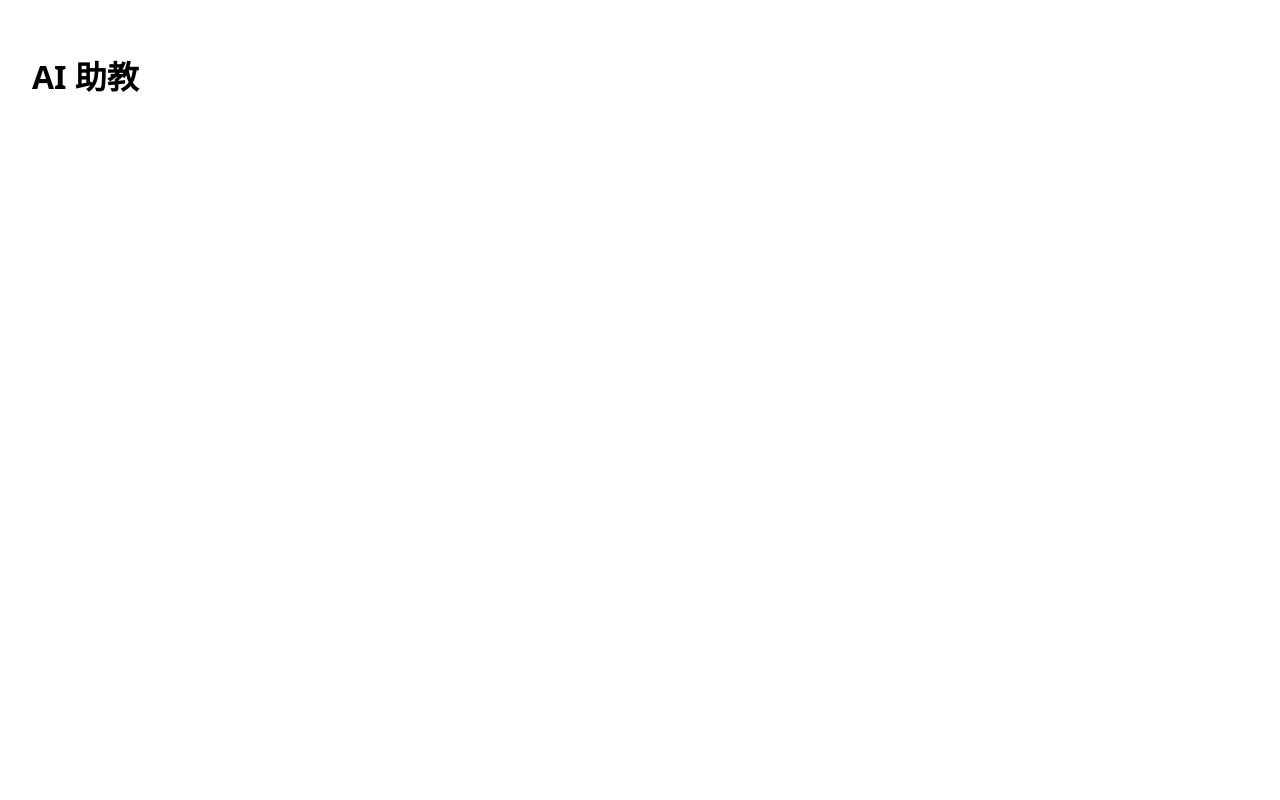
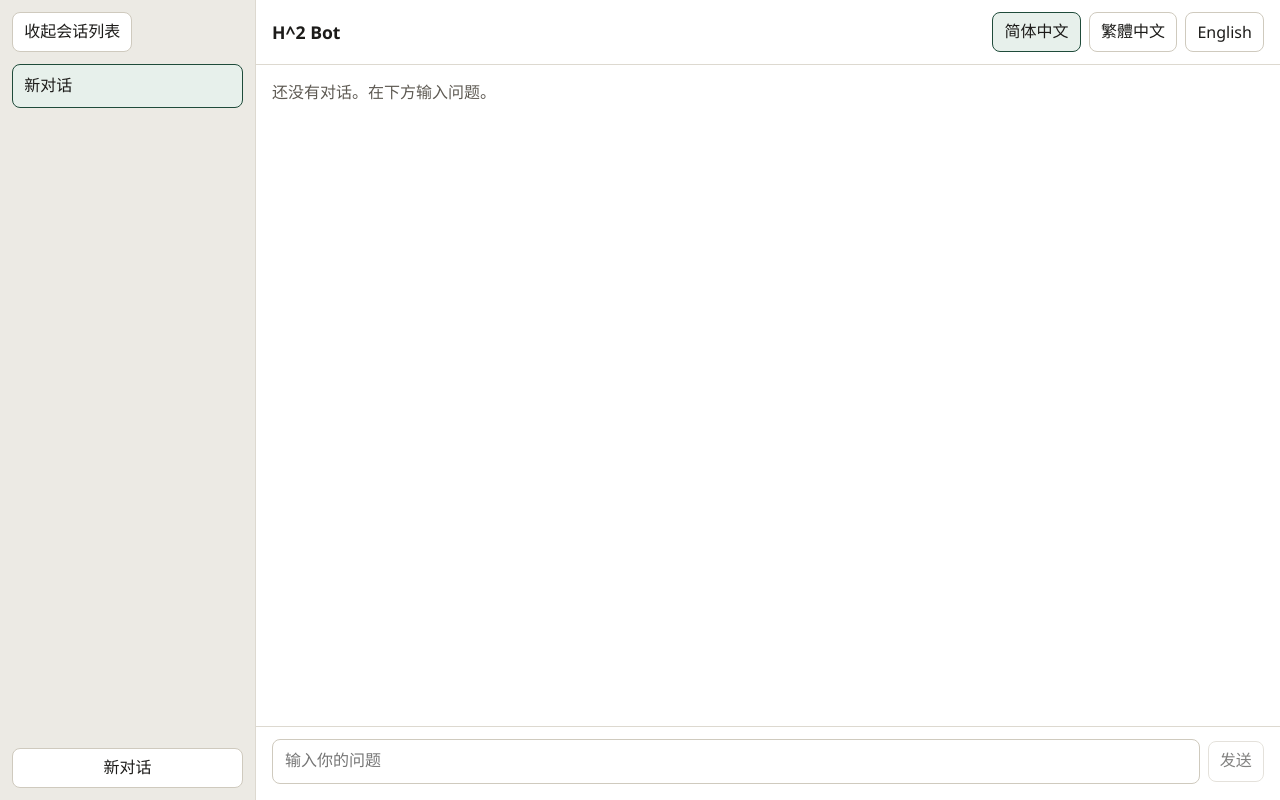
Before and after one commit to Ozx-68102/aiep-int6137-chatbot-AITutor, a React (Vite) app: page / in a window 1280 px wide. Built offline with nearby package versions, Linux system fonts and the light colour scheme.

Commit message:
feat: build multi-session chat UI with language switch

```diff
--- a/index.html
+++ b/index.html
@@ -3,7 +3,7 @@
   <head>
     <meta charset="UTF-8" />
     <meta name="viewport" content="width=device-width, initial-scale=1.0" />
-    <title>AI 助教</title>
+    <title>H^2 Bot</title>
   </head>
   <body>
     <div id="root"></div>
--- a/src/App.tsx
+++ b/src/App.tsx
@@ -1,7 +1,173 @@
+import { useEffect, useState, type FormEvent } from 'react'
+import { sendMessage } from './api/chat.ts'
+import { locales, translations, type Locale } from './i18n.ts'
+
+type Message = {
+  id: string
+  role: 'user' | 'assistant'
+  text: string
+  locale: Locale
+}
+
+type Session = {
+  id: string
+  title: string | null
+  titleLocale: Locale | null
+  messages: Message[]
+}
+
+const htmlLang: Record<Locale, string> = {
+  'zh-CN': 'zh-Hans',
+  'zh-TW': 'zh-Hant',
+  en: 'en',
+}
+
+function createSession(): Session {
+  return { id: crypto.randomUUID(), title: null, titleLocale: null, messages: [] }
+}
+
+function sessionTitle(session: Session, fallback: string): string {
+  return session.title ?? fallback
+}
+
 export default function App() {
+  const [locale, setLocale] = useState<Locale>('zh-CN')
+  const [sidebarOpen, setSidebarOpen] = useState(true)
+  const [sessions, setSessions] = useState<Session[]>(() => [createSession()])
+  const [activeId, setActiveId] = useState(() => sessions[0]?.id ?? '')
+  const [draft, setDraft] = useState('')
+  const text = translations[locale]
+  const active = sessions.find((session) => session.id === activeId) ?? sessions[0]
+
+  useEffect(() => {
+    document.documentElement.lang = htmlLang[locale]
+    document.title = 'H^2 Bot'
+  }, [locale])
+
+  function openSession(id: string) {
+    setActiveId(id)
+  }
+
+  function addSession() {
+    const session = createSession()
+    setSessions((current) => [session, ...current])
+    setActiveId(session.id)
+    setDraft('')
+  }
+
+  function submitMessage(event: FormEvent<HTMLFormElement>) {
+    event.preventDefault()
+    const question = draft.trim()
+    if (!question || !active) {
+      return
+    }
+    const answer = sendMessage(question, locale)
+    const userMessage: Message = {
+      id: crypto.randomUUID(),
+      role: 'user',
+      text: question,
+      locale,
+    }
+    const assistantMessage: Message = {
+      id: crypto.randomUUID(),
+      role: 'assistant',
+      text: answer,
+      locale,
+    }
+    setSessions((current) =>
+      current.map((session) => {
+        if (session.id !== active.id) {
+          return session
+        }
+        return {
+          ...session,
+          title: session.title ?? question,
+          titleLocale: session.titleLocale ?? locale,
+          messages: [...session.messages, userMessage, assistantMessage],
+        }
+      }),
+    )
+    setDraft('')
+  }
+
   return (
-    <main>
-      <h1>AI 助教</h1>
-    </main>
+    <div className={sidebarOpen ? 'app' : 'app sidebar-closed'}>
+      {sidebarOpen ? (
+        <aside className="sidebar" aria-label={text.sessions}>
+          <div className="sidebar-top">
+            <button type="button" onClick={() => setSidebarOpen(false)}>
+              {text.hideSidebar}
+            </button>
+          </div>
+          <ul className="session-list">
+            {sessions.map((session) => (
+              <li key={session.id}>
+                <button
+                  type="button"
+                  className={session.id === active?.id ? 'session current' : 'session'}
+                  lang={session.titleLocale ? htmlLang[session.titleLocale] : undefined}
+                  aria-current={session.id === active?.id ? 'true' : undefined}
+                  onClick={() => openSession(session.id)}
+                >
+                  {sessionTitle(session, text.newChat)}
+                </button>
+              </li>
+            ))}
+          </ul>
+          <button type="button" className="new-chat" onClick={addSession}>
+            {text.newChat}
+          </button>
+        </aside>
+      ) : null}
+      <main className="chat">
+        <header className="chat-bar">
+          {sidebarOpen ? null : (
+            <button type="button" onClick={() => setSidebarOpen(true)}>
+              {text.showSidebar}
+            </button>
+          )}
+          <h1 lang="en">H^2 Bot</h1>
+          <div className="languages" role="group" aria-label={text.language}>
+            {locales.map((item) => (
+              <button
+                key={item.id}
+                type="button"
+                lang={htmlLang[item.id]}
+                aria-pressed={item.id === locale}
+                onClick={() => setLocale(item.id)}
+              >
+                {item.label}
+              </button>
+            ))}
+          </div>
+        </header>
+        <div className="messages" aria-live="polite">
+          {active && active.messages.length > 0 ? (
+            active.messages.map((message) => (
+              <p
+                key={message.id}
+                lang={htmlLang[message.locale]}
+                className={message.role === 'user' ? 'bubble user' : 'bubble assistant'}
+              >
+                {message.text}
+              </p>
+            ))
+          ) : (
+            <p className="empty">{text.empty}</p>
+          )}
+        </div>
+        <form className="composer" onSubmit={submitMessage}>
+          <input
+            value={draft}
+            placeholder={text.placeholder}
+            aria-label={text.placeholder}
+            onChange={(event) => setDraft(event.target.value)}
+          />
+          <button type="submit" disabled={draft.trim() === ''}>
+            {text.send}
+          </button>
+        </form>
+      </main>
+    </div>
   )
 }
--- a/src/index.css
+++ b/src/index.css
@@ -1,12 +1,190 @@
 :root {
-  font-family: system-ui, sans-serif;
+  font-family: ui-sans-serif, "Segoe UI", sans-serif;
   line-height: 1.5;
+  color: #1c1b19;
+  background: #f6f5f2;
+}
+
+:lang(en) {
+  font-family: ui-sans-serif, "Segoe UI", sans-serif;
+}
+
+:lang(zh-Hans) {
+  font-family: "PingFang SC", "Microsoft YaHei", "Noto Sans SC", sans-serif;
+}
+
+:lang(zh-Hant) {
+  font-family: "PingFang TC", "Microsoft JhengHei", "Noto Sans TC", sans-serif;
+}
+
+* {
+  box-sizing: border-box;
+}
+
+html,
+body,
+#root {
+  height: 100%;
 }
 
 body {
   margin: 0;
 }
 
-main {
-  padding: 2rem;
+button,
+input {
+  font: inherit;
 }
+
+button {
+  cursor: pointer;
+}
+
+.app {
+  display: grid;
+  grid-template-columns: 16rem minmax(0, 1fr);
+  height: 100%;
+}
+
+.app.sidebar-closed {
+  grid-template-columns: minmax(0, 1fr);
+}
+
+.sidebar {
+  display: flex;
+  flex-direction: column;
+  gap: 0.75rem;
+  min-height: 0;
+  padding: 0.75rem;
+  background: #eceae4;
+  border-right: 1px solid #ddd9d0;
+}
+
+.sidebar-top,
+.chat-bar,
+.composer,
+.languages {
+  display: flex;
+  align-items: center;
+  gap: 0.5rem;
+}
+
+.session-list {
+  flex: 1;
+  min-height: 0;
+  margin: 0;
+  padding: 0;
+  overflow: auto;
+  list-style: none;
+}
+
+.session,
+.new-chat,
+.chat-bar button,
+.sidebar-top button,
+.languages button,
+.composer button {
+  border: 1px solid #cfcabe;
+  border-radius: 0.5rem;
+  background: #fff;
+  color: inherit;
+}
+
+.session {
+  width: 100%;
+  margin-bottom: 0.35rem;
+  padding: 0.55rem 0.7rem;
+  overflow: hidden;
+  text-align: left;
+  text-overflow: ellipsis;
+  white-space: nowrap;
+}
+
+.session.current {
+  border-color: #1f4b3a;
+  background: #e7f0eb;
+}
+
+.new-chat,
+.sidebar-top button,
+.chat-bar button,
+.languages button,
+.composer button {
+  padding: 0.45rem 0.7rem;
+}
+
+.chat {
+  display: flex;
+  flex-direction: column;
+  min-width: 0;
+  min-height: 0;
+  background: #fff;
+}
+
+.chat-bar {
+  justify-content: space-between;
+  padding: 0.75rem 1rem;
+  border-bottom: 1px solid #ddd9d0;
+}
+
+.chat-bar h1 {
+  margin: 0;
+  font-size: 1.1rem;
+}
+
+.languages {
+  margin-left: auto;
+}
+
+.languages button[aria-pressed='true'] {
+  border-color: #1f4b3a;
+  background: #e7f0eb;
+}
+
+.messages {
+  flex: 1;
+  min-height: 0;
+  overflow: auto;
+  padding: 1rem;
+}
+
+.empty {
+  margin: 0;
+  color: #5e5a53;
+}
+
+.bubble {
+  max-width: 40rem;
+  margin: 0 0 0.75rem;
+  padding: 0.7rem 0.85rem;
+  border-radius: 0.75rem;
+  white-space: pre-wrap;
+}
+
+.bubble.user {
+  margin-left: auto;
+  background: #1f4b3a;
+  color: #fff;
+}
+
+.bubble.assistant {
+  background: #f3f1eb;
+}
+
+.composer {
+  padding: 0.75rem 1rem 1rem;
+  border-top: 1px solid #ddd9d0;
+}
+
+.composer input {
+  flex: 1;
+  min-width: 0;
+  padding: 0.6rem 0.75rem;
+  border: 1px solid #cfcabe;
+  border-radius: 0.5rem;
+}
+
+.composer button:disabled {
+  cursor: default;
+  opacity: 0.55;
+}
```
